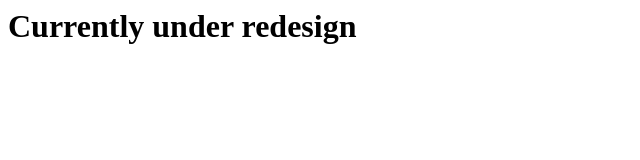
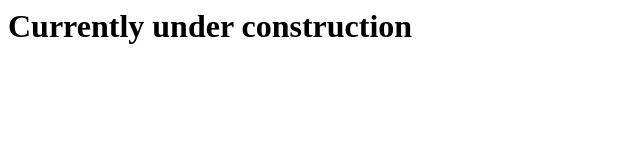
Before and after one commit to Mark7Rose/Mark7Rose.github.io, a plain HTML site: page index.html in a window 1280 px wide. Shown: the whole page, without its empty margins (0-640 px from the left). Drawn offline with Linux system fonts and the light colour scheme.

Commit message:
Update index.html

```diff
--- a/index.html
+++ b/index.html
@@ -4,5 +4,5 @@
 </head>
 
 <body>
-<h1>Currently under redesign</h1>
+<h1>Currently under construction</h1>
 </body>
```
